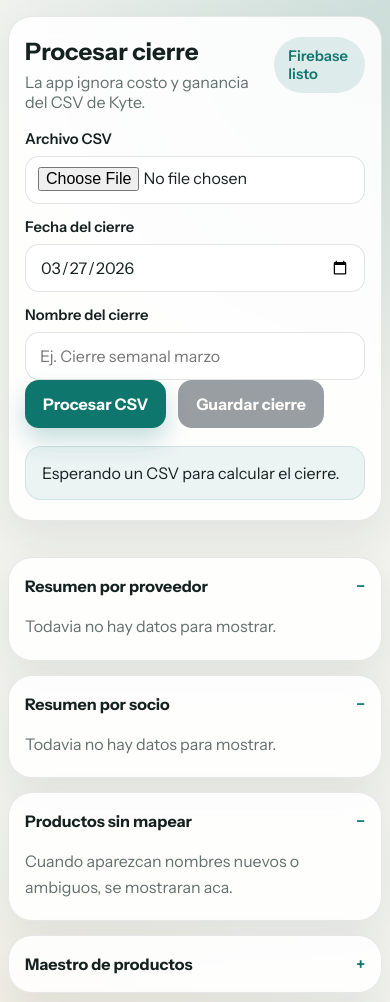
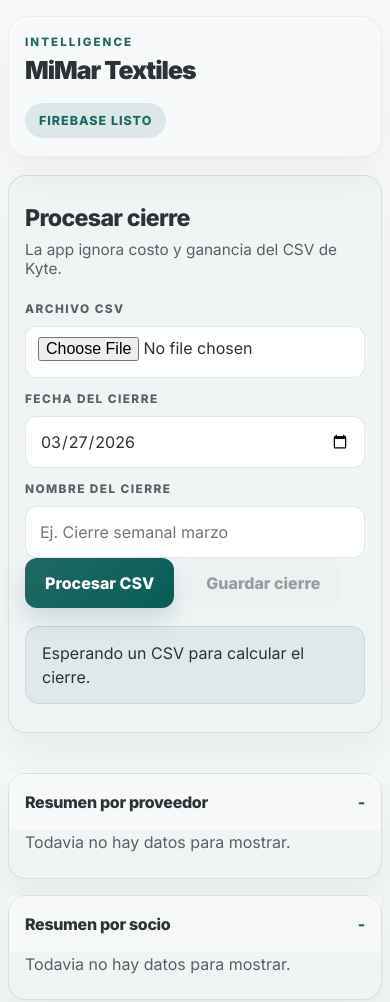
Before and after one commit to Gastonmaluff/cierres-mimar-textiles, a website: page index.html in a window 390 px wide. Shown: the top 1002 px of the page. Drawn offline with Linux system fonts and the light colour scheme; no server answers.

Commit message:
Adaptar visual de la app al estilo stitch

```diff
--- a/index.html
+++ b/index.html
@@ -7,13 +7,21 @@
     <link rel="preconnect" href="https://fonts.googleapis.com" />
     <link rel="preconnect" href="https://fonts.gstatic.com" crossorigin />
     <link
-      href="https://fonts.googleapis.com/css2?family=Instrument+Sans:wght@400;500;600;700&family=Space+Grotesk:wght@500;700&display=swap"
+      href="https://fonts.googleapis.com/css2?family=Inter:wght@400;500;600;700;800;900&display=swap"
       rel="stylesheet"
     />
-    <link rel="stylesheet" href="./styles.css?v=20260326f" />
+    <link rel="stylesheet" href="./styles.css?v=20260326g" />
   </head>
   <body>
     <div class="page-shell">
+      <header class="app-topbar">
+        <div class="app-topbar-copy">
+          <p class="app-kicker">Intelligence</p>
+          <h1 class="app-title">MiMar Textiles</h1>
+        </div>
+        <span id="firebaseStatus" class="status-pill">Conectando Firebase...</span>
+      </header>
+
       <main class="layout">
         <section class="panel controls-panel">
           <div class="panel-header">
@@ -21,7 +29,6 @@
               <h2>Procesar cierre</h2>
               <p>La app ignora costo y ganancia del CSV de Kyte.</p>
             </div>
-            <span id="firebaseStatus" class="status-pill">Conectando Firebase...</span>
           </div>
 
           <div class="controls-grid">
@@ -175,6 +182,6 @@
       </main>
     </div>
 
-    <script type="module" src="./js/app.js?v=20260326f"></script>
+    <script type="module" src="./js/app.js?v=20260326g"></script>
   </body>
 </html>
--- a/js/app.js
+++ b/js/app.js
@@ -24,7 +24,7 @@ import { parseCsv } from "./utils/csv-parser.js";
 import { parseKyteSales } from "./utils/kyte-parser.js";
 import { normalizeKey, parseMoney, slugify } from "./utils/normalizers.js";
 
-const APP_VERSION = "2026-03-26f";
+const APP_VERSION = "2026-03-26g";
 const FIRESTORE_STEP_TIMEOUT_MS = 15000;
 
 const state = {
--- a/styles.css
+++ b/styles.css
@@ -1,20 +1,22 @@
 :root {
   color-scheme: light;
-  --bg: #f2f3ef;
-  --paper: rgba(255, 255, 255, 0.88);
+  --bg: #f8f9fa;
+  --paper: #f1f4f5;
   --paper-strong: #ffffff;
-  --ink: #14211f;
-  --muted: #62706d;
-  --line: rgba(20, 33, 31, 0.1);
-  --brand: #0f766e;
-  --brand-soft: rgba(15, 118, 110, 0.12);
-  --accent: #ca8a04;
-  --danger: #b42318;
-  --success: #15803d;
-  --radius-lg: 24px;
-  --radius-md: 18px;
-  --radius-sm: 12px;
-  --shadow: 0 18px 45px rgba(20, 33, 31, 0.08);
+  --paper-muted: #ebeef0;
+  --ink: #2d3335;
+  --muted: #5a6062;
+  --line: rgba(118, 124, 126, 0.18);
+  --brand: #1e6a63;
+  --brand-strong: #085d57;
+  --brand-soft: rgba(30, 106, 99, 0.12);
+  --accent: #c08a13;
+  --danger: #a83836;
+  --success: #0f766e;
+  --radius-lg: 20px;
+  --radius-md: 16px;
+  --radius-sm: 10px;
+  --shadow: 0 18px 40px rgba(12, 15, 16, 0.05);
 }
 
 * {
@@ -24,12 +26,9 @@
 body {
   margin: 0;
   min-height: 100vh;
-  font-family: "Instrument Sans", sans-serif;
+  font-family: "Inter", sans-serif;
   color: var(--ink);
-  background:
-    radial-gradient(circle at top right, rgba(15, 118, 110, 0.16), transparent 30%),
-    radial-gradient(circle at bottom left, rgba(202, 138, 4, 0.12), transparent 35%),
-    var(--bg);
+  background: linear-gradient(180deg, #f8f9fa 0%, #eff3f4 100%);
 }
 
 button,
@@ -39,47 +38,46 @@ select {
 }
 
 .page-shell {
-  width: min(1180px, calc(100% - 24px));
+  width: min(1320px, calc(100% - 28px));
   margin: 0 auto;
-  padding: 22px 0 48px;
+  padding: 24px 0 48px;
 }
 
-.hero {
-  display: grid;
+.app-topbar {
+  display: flex;
+  align-items: center;
+  justify-content: space-between;
   gap: 18px;
   margin-bottom: 18px;
-  padding: 24px;
-  border-radius: 28px;
-  background:
-    linear-gradient(135deg, rgba(255, 255, 255, 0.96), rgba(255, 255, 255, 0.78)),
-    linear-gradient(135deg, rgba(15, 118, 110, 0.12), rgba(202, 138, 4, 0.08));
+  padding: 18px 24px;
+  border: 1px solid rgba(173, 179, 181, 0.18);
+  border-radius: var(--radius-lg);
+  background: rgba(248, 249, 250, 0.92);
   box-shadow: var(--shadow);
+  backdrop-filter: blur(12px);
 }
 
-.eyebrow {
-  margin: 0 0 8px;
-  font-size: 0.78rem;
-  font-weight: 700;
-  letter-spacing: 0.16em;
-  text-transform: uppercase;
-  color: var(--brand);
+.app-topbar-copy {
+  min-width: 0;
 }
 
-.hero h1 {
+.app-kicker {
   margin: 0;
-  font-family: "Space Grotesk", sans-serif;
-  font-size: clamp(2rem, 4vw, 3.4rem);
-  line-height: 0.98;
+  color: var(--brand);
+  font-size: 0.72rem;
+  font-weight: 800;
+  letter-spacing: 0.18em;
+  text-transform: uppercase;
 }
 
-.hero-copy {
-  max-width: 700px;
-  margin: 12px 0 0;
-  color: var(--muted);
-  line-height: 1.55;
+.app-title {
+  margin: 6px 0 0;
+  color: var(--ink);
+  font-size: clamp(1.55rem, 2.5vw, 2.2rem);
+  font-weight: 900;
+  letter-spacing: -0.04em;
 }
 
-.hero-actions,
 .controls-actions {
   display: flex;
   flex-wrap: wrap;
@@ -88,19 +86,18 @@ select {
 
 .layout {
   display: grid;
-  gap: 18px;
+  gap: 20px;
 }
 
 .panel {
   border: 1px solid var(--line);
-  border-radius: var(--radius-lg);
+  border-radius: 18px;
   background: var(--paper);
-  backdrop-filter: blur(16px);
   box-shadow: var(--shadow);
 }
 
 .controls-panel {
-  padding: 20px;
+  padding: 28px;
 }
 
 .panel-header {
@@ -108,7 +105,7 @@ select {
   align-items: flex-start;
   justify-content: space-between;
   gap: 12px;
-  margin-bottom: 18px;
+  margin-bottom: 24px;
 }
 
 .panel-header h2,
@@ -117,17 +114,29 @@ select {
 }
 
 .panel-header p {
-  margin-top: 6px;
+  margin-top: 8px;
   color: var(--muted);
+  font-size: 0.96rem;
+}
+
+.panel-header h2 {
+  font-size: clamp(1.45rem, 2vw, 1.9rem);
+  font-weight: 800;
+  letter-spacing: -0.03em;
 }
 
 .status-pill {
+  display: inline-flex;
+  align-items: center;
+  gap: 8px;
   padding: 10px 14px;
   border-radius: 999px;
   background: var(--brand-soft);
   color: var(--brand);
-  font-size: 0.92rem;
-  font-weight: 600;
+  font-size: 0.78rem;
+  font-weight: 800;
+  letter-spacing: 0.08em;
+  text-transform: uppercase;
 }
 
 .status-pill.warning {
@@ -147,28 +156,36 @@ select {
 }
 
 .controls-grid {
-  grid-template-columns: repeat(auto-fit, minmax(210px, 1fr));
+  grid-template-columns: repeat(auto-fit, minmax(220px, 1fr));
 }
 
 .field {
   display: grid;
-  gap: 8px;
+  gap: 10px;
 }
 
 .field span {
-  font-size: 0.92rem;
-  font-weight: 600;
+  color: var(--muted);
+  font-size: 0.74rem;
+  font-weight: 800;
+  letter-spacing: 0.12em;
+  text-transform: uppercase;
 }
 
 .field input,
 .field select {
   width: 100%;
-  min-height: 48px;
+  min-height: 52px;
   padding: 12px 14px;
-  border: 1px solid rgba(20, 33, 31, 0.12);
-  border-radius: 14px;
+  border: 1px solid rgba(173, 179, 181, 0.32);
+  border-radius: 12px;
   background: var(--paper-strong);
   color: var(--ink);
+  box-shadow: inset 0 1px 0 rgba(255, 255, 255, 0.8);
+  transition:
+    border-color 160ms ease,
+    box-shadow 160ms ease,
+    background 160ms ease;
 }
 
 .input-error {
@@ -180,14 +197,22 @@ select {
   padding: 10px 12px;
 }
 
+.field input:focus,
+.field select:focus,
+.catalog-input:focus {
+  outline: 0;
+  border-color: rgba(30, 106, 99, 0.42);
+  box-shadow: 0 0 0 4px rgba(30, 106, 99, 0.08);
+}
+
 .primary-button,
 .secondary-button,
 .ghost-button {
-  min-height: 48px;
-  padding: 0 18px;
+  min-height: 50px;
+  padding: 0 20px;
   border: 0;
-  border-radius: 14px;
-  font-weight: 700;
+  border-radius: 12px;
+  font-weight: 800;
   cursor: pointer;
   transition:
     transform 180ms ease,
@@ -196,18 +221,19 @@ select {
 }
 
 .primary-button {
-  background: var(--brand);
+  background: linear-gradient(135deg, var(--brand) 0%, var(--brand-strong) 100%);
   color: white;
-  box-shadow: 0 12px 24px rgba(15, 118, 110, 0.24);
+  box-shadow: 0 12px 24px rgba(30, 106, 99, 0.18);
 }
 
 .secondary-button {
-  background: #1f2937;
-  color: white;
+  background: var(--paper-muted);
+  color: var(--ink);
 }
 
 .ghost-button {
-  background: rgba(20, 33, 31, 0.06);
+  background: transparent;
+  border: 1px solid var(--line);
   color: var(--ink);
 }
 
@@ -226,7 +252,7 @@ button:disabled {
 .message-banner {
   margin-top: 18px;
   padding: 14px 16px;
-  border-radius: 16px;
+  border-radius: 14px;
   border: 1px solid transparent;
   line-height: 1.5;
 }
@@ -248,30 +274,32 @@ button:disabled {
 
 .dashboard {
   display: grid;
-  gap: 14px;
-  grid-template-columns: repeat(auto-fit, minmax(170px, 1fr));
+  gap: 16px;
+  grid-template-columns: repeat(auto-fit, minmax(190px, 1fr));
 }
 
 .metric-card {
-  padding: 18px;
-  border-radius: 22px;
-  background:
-    linear-gradient(160deg, rgba(255, 255, 255, 0.96), rgba(255, 255, 255, 0.8)),
-    rgba(255, 255, 255, 0.82);
-  border: 1px solid var(--line);
-  box-shadow: var(--shadow);
+  padding: 22px;
+  border-radius: 18px;
+  background: var(--paper-strong);
+  border: 1px solid rgba(173, 179, 181, 0.18);
+  box-shadow: 0 12px 26px rgba(12, 15, 16, 0.04);
 }
 
 .metric-card .label {
   margin: 0;
-  font-size: 0.88rem;
+  font-size: 0.72rem;
   color: var(--muted);
+  font-weight: 800;
+  letter-spacing: 0.14em;
+  text-transform: uppercase;
 }
 
 .metric-card .value {
-  margin: 8px 0 0;
-  font-family: "Space Grotesk", sans-serif;
-  font-size: clamp(1.4rem, 3vw, 2rem);
+  margin: 12px 0 0;
+  font-size: clamp(1.7rem, 3vw, 2.4rem);
+  font-weight: 900;
+  letter-spacing: -0.05em;
   line-height: 1.02;
   max-width: 100%;
   overflow-wrap: anywhere;
@@ -287,21 +315,23 @@ button:disabled {
 }
 
 .metric-card .helper {
-  margin: 6px 0 0;
+  margin: 14px 0 0;
   color: var(--muted);
-  font-size: 0.88rem;
+  font-size: 0.8rem;
 }
 
 .details-stack {
   display: grid;
-  gap: 14px;
+  gap: 16px;
 }
 
 .collapsible summary {
   list-style: none;
   cursor: pointer;
-  padding: 18px 20px;
-  font-weight: 700;
+  padding: 18px 22px;
+  font-weight: 800;
+  letter-spacing: -0.02em;
+  background: rgba(255, 255, 255, 0.38);
 }
 
 .collapsible summary::-webkit-details-marker {
@@ -319,7 +349,7 @@ button:disabled {
 }
 
 .panel-content {
-  padding: 0 20px 20px;
+  padding: 0 22px 22px;
 }
 
 .empty-state {
@@ -334,20 +364,28 @@ button:disabled {
 table {
   width: 100%;
   border-collapse: collapse;
+  border-spacing: 0;
 }
 
 th,
 td {
-  padding: 12px 10px;
-  border-bottom: 1px solid rgba(20, 33, 31, 0.08);
+  padding: 14px 12px;
+  border-bottom: 1px solid rgba(173, 179, 181, 0.18);
   text-align: left;
   vertical-align: top;
 }
 
 th {
-  font-size: 0.85rem;
+  background: rgba(235, 238, 240, 0.72);
+  font-size: 0.68rem;
   color: var(--muted);
-  font-weight: 700;
+  font-weight: 900;
+  letter-spacing: 0.12em;
+  text-transform: uppercase;
+}
+
+tbody tr:hover {
+  background: rgba(255, 255, 255, 0.42);
 }
 
 td strong,
@@ -365,9 +403,10 @@ td strong,
   gap: 6px;
   padding: 6px 10px;
   border-radius: 999px;
-  background: rgba(20, 33, 31, 0.06);
-  font-size: 0.82rem;
-  font-weight: 600;
+  background: rgba(30, 106, 99, 0.08);
+  font-size: 0.74rem;
+  font-weight: 800;
+  letter-spacing: 0.04em;
 }
 
 .tag.warning {
@@ -387,9 +426,9 @@ td strong,
 
 .sale-card {
   padding: 16px;
-  border: 1px solid rgba(20, 33, 31, 0.08);
-  border-radius: 20px;
-  background: rgba(255, 255, 255, 0.74);
+  border: 1px solid rgba(173, 179, 181, 0.18);
+  border-radius: 16px;
+  background: var(--paper-strong);
 }
 
 .sale-card-header,
@@ -405,8 +444,8 @@ td strong,
 
 .summary-pill {
   padding: 10px 12px;
-  border-radius: 14px;
-  background: rgba(20, 33, 31, 0.05);
+  border-radius: 12px;
+  background: rgba(235, 238, 240, 0.72);
 }
 
 .summary-pill p {
@@ -421,8 +460,8 @@ td strong,
 
 .item-row {
   padding: 12px;
-  border-radius: 16px;
-  background: rgba(15, 118, 110, 0.05);
+  border-radius: 14px;
+  background: rgba(30, 106, 99, 0.06);
 }
 
 .item-row.unmapped {
@@ -492,20 +531,21 @@ td strong,
 .tiny-button {
   min-height: 38px;
   padding: 0 12px;
-  border: 0;
+  border: 1px solid rgba(173, 179, 181, 0.22);
   border-radius: 12px;
-  font-weight: 700;
+  font-weight: 800;
   cursor: pointer;
-  background: rgba(20, 33, 31, 0.08);
+  background: var(--paper-strong);
+  color: var(--ink);
 }
 
 .tiny-button.is-available {
-  background: rgba(15, 118, 110, 0.14);
+  background: rgba(30, 106, 99, 0.14);
   color: var(--brand);
 }
 
 .editing-row td {
-  background: rgba(15, 118, 110, 0.04);
+  background: rgba(30, 106, 99, 0.04);
 }
 
 .inline-label {
@@ -522,7 +562,7 @@ td strong,
   width: 100%;
   min-height: 42px;
   padding: 10px 12px;
-  border: 1px solid rgba(20, 33, 31, 0.12);
+  border: 1px solid rgba(173, 179, 181, 0.32);
   border-radius: 12px;
   background: var(--paper-strong);
   color: var(--ink);
@@ -544,8 +584,8 @@ td strong,
   gap: 12px;
   padding: 14px;
   border-radius: 16px;
-  background: rgba(255, 255, 255, 0.78);
-  border: 1px solid rgba(20, 33, 31, 0.08);
+  background: var(--paper-strong);
+  border: 1px solid rgba(173, 179, 181, 0.18);
 }
 
 .setup-panel p {
@@ -557,7 +597,7 @@ td strong,
   margin-top: 12px;
   padding: 14px;
   border-radius: 16px;
-  background: rgba(20, 33, 31, 0.04);
+  background: rgba(235, 238, 240, 0.72);
   overflow-x: auto;
 }
 
@@ -568,18 +608,27 @@ pre {
   word-break: break-word;
 }
 
+.collapsible[open] summary::after {
+  content: "-";
+}
+
 @media (max-width: 720px) {
   .page-shell {
-    width: min(100% - 16px, 1180px);
+    width: min(100% - 16px, 1320px);
     padding-top: 16px;
   }
 
-  .hero,
+  .app-topbar,
   .controls-panel,
   .panel-content,
   .collapsible summary {
     padding-left: 16px;
     padding-right: 16px;
+  }
+
+  .app-topbar {
+    flex-direction: column;
+    align-items: flex-start;
   }
 
   .history-item {
```
